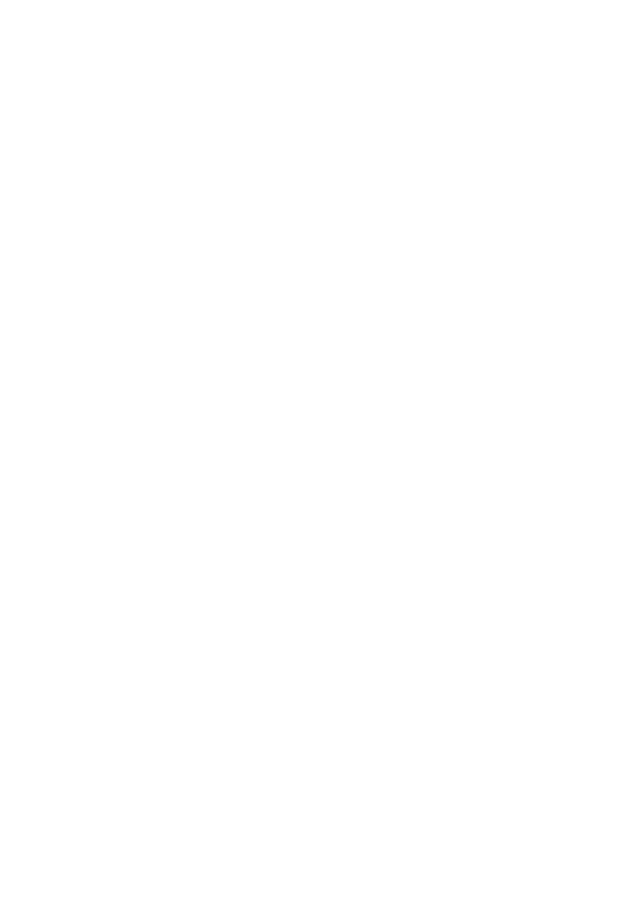
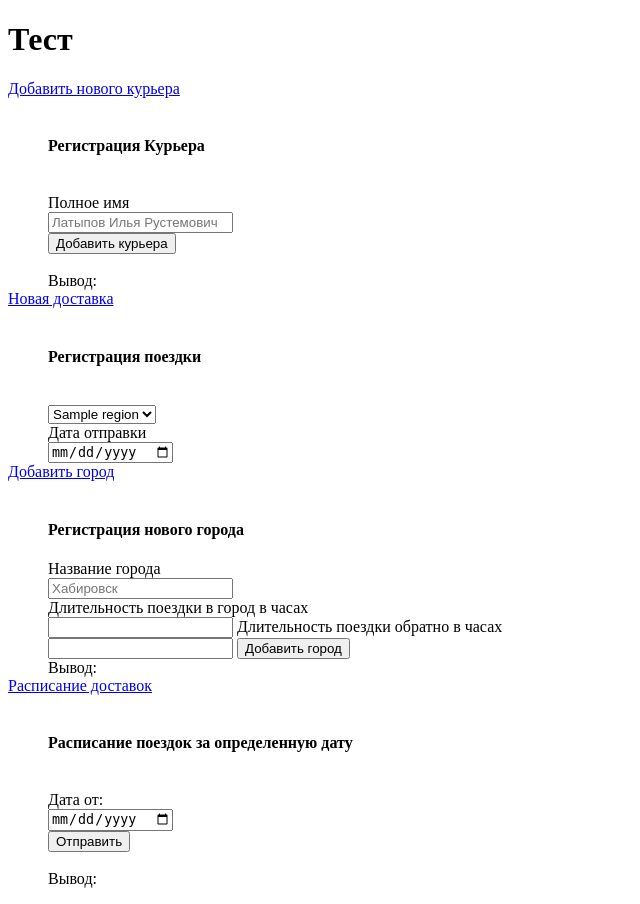
Before and after one commit to KapytCoin/test_intas, a PHP site: page / in a window 1280 px wide. Before the commit the part shown is empty. Shown: the whole page, without its empty margins (0-640 px from the left). Before the commit the page ends 800 px from the top, so only its background shows below. Run offline with PHP 8.4, Linux system fonts and the light colour scheme; tables that the repository leaves empty or names only in its code hold one stand-in row (values such as "Sample post"); some libraries are stand-ins or nearby versions.

Commit message:
feat: added method for getting names of all regions and HTML

```diff
--- a/src/Service/ConnectionService.php
+++ b/src/Service/ConnectionService.php
@@ -15,7 +15,7 @@ final class ConnectionService
     public function connect(): PDO
     {
         // В host= нужно указать hostname или container_id постгрес контейнера
-        $dsn = 'pgsql:host=ef99b15e3cde;port=5432;dbname=postgres';
+        $dsn = 'pgsql:host=c518a0295d45;port=5432;dbname=postgres';
         $user = 'postgres';
         $password = '123';
 
--- a/src/Service/CourierService.php
+++ b/src/Service/CourierService.php
@@ -194,4 +194,30 @@ class CourierService
 
         return $resArr;
     }
+
+    public function getCountRegion(): array
+    {
+        $sql = "SELECT title FROM regions;";
+
+        $stmt = $this->pdo->prepare($sql);
+        $stmt->execute();
+
+        while ($row = $stmt->fetch(PDO::FETCH_ASSOC)) {
+            $array[] = $row;
+        }
+        return $array;
+    }
+
+    public function getRegion(): array
+    {
+        $sql = "SELECT title FROM regions";
+
+        $stmt = $this->pdo->prepare($sql);
+        $stmt->execute();
+
+        while ($row = $stmt->fetch(PDO::FETCH_NUM)) {
+            $array[] = $row[0];
+        }
+        return $array;
+    }
 }
--- a/src/index.php
+++ b/src/index.php
@@ -1,4 +1,4 @@
-<!-- <?php
+<?php
 
 require('../src/Service/ConnectionService.php');
 require('../src/Service/CreateDatabaseService.php');
@@ -9,13 +9,125 @@ use PDOException;
 use App\Service\CreateDatabaseService;
 use App\Service\CourierService;
 
-try {
+// try {
     $pdo = ConnectionService::get()->connect();
-    $test = new CourierService($pdo);
+    $conService = new CourierService($pdo);
     $creatDb = new CreateDatabaseService($pdo);
 
+    $cityList = $conService->getRegion();
     // $creatDb->createTables();
     // $creatDb->loadFixtures();
-    } catch (PDOException $e) {
-        echo $e->getMessage();
-    }
+    // } catch (PDOException $e) {
+    //     echo $e->getMessage();
+    // }
+
+?>
+
+    <!DOCTYPE html>
+    <html lang="ru">
+    <head>
+        <title>Тестовой задание INTAS</title>
+        <link rel="stylesheet" type="text/css" href="public/css/style.css">
+        <link href="" rel="stylesheet">
+    </head>
+    <body>
+    <div class="">
+        <h1 class="">Тест</h1>
+        <div class="">
+            <dl>
+                <dt>
+                    <a href="#accordion1" aria-expanded="false" aria-controls="accordion1"
+                       class="">Добавить нового курьера</a>
+                </dt>
+                <dd class="" id="accordion2" aria-hidden="true">
+                    <div>
+                        <br><h4>Регистрация Курьера</h4>
+                        <form id='ajaxFormCourier' method="post" action=""><br>
+
+                            <label for="name">Полное имя</label><br>
+                            <input type="text" name="name" id="name" placeholder="Латыпов Илья Рустемович"/><br>
+
+                            <input type="button" id="courierButton" value="Добавить курьера">
+                        </form>
+                        <br>
+                        Вывод:
+                        <div id="resultInsertCourier"></div>
+                    </div>
+                </dd>
+
+                <dt>
+                    <a href="#accordion2" aria-expanded="false" aria-controls="accordion2"
+                       class="">Новая доставка</a>
+                </dt>
+                <dd class="" id="accordion3" aria-hidden="true">
+                    <div>
+                        <br><h4>Регистрация поездки</h4>
+                        <form id='newTrip' class="" method="post" action=""><br>
+                        <select name="city" id="city">
+                            <?php
+                            $countCity = count($cityList);
+                            for ($i = 0; $i < $countCity; $i++) {
+                                echo "<option>";
+                                echo $cityList[$i];
+                                echo "</option>";
+                            }
+                            ?>
+                        </select><br>
+                            <label for="departureTime">Дата отправки</label><br>
+                            <input type="date" name="departureTime" id="DepartureTime"><br>
+                        <div id="resultInsertSchedule"></div>
+                    </div>
+                </dd>
+
+                <dt>
+                    <a href="#accordion3" aria-expanded="false" aria-controls="accordion3"
+                       class="">Добавить город</a>
+                </dt>
+                <dd class="" id="accordion3=3" aria-hidden="true">
+
+
+                    <div>
+                        <br><h4>Регистрация нового города</h4>
+                        <form id='ajaxFormRegion' method="post" action="" class="">
+
+                            <label for="newRegion">Название города</label><br>
+                            <input type="text" name="newRegion" id="newRegion" placeholder="Хабировск"/><br>
+                            <label for="travelTime">Длительность поездки в город в часах</label><br>
+                            <input type="int" name="travelTime" id="travelTime" min="1">
+                            <label for="travelTimeBack">Длительность поездки обратно в часах</label><br>
+                            <input type="int" name="travelTimeBack" id="travelTimeBack" min="1">
+                            <input type="button" id="regionButton" value="Добавить город">
+
+                        </form>
+                        <br>
+                        Вывод:
+                        <div id="resultInsertRegion"></div>
+                    </div>
+
+                </dd>
+
+                <dt>
+                    <a href="#accordion4" aria-expanded="false" aria-controls="accordion4"
+                       class="">
+                        Расписание доставок
+                    </a>
+                </dt>
+                <dd class="" id="accordion4" aria-hidden="true">
+                    <div>
+                        <br><h4>Расписание поездок за определенную дату</h4>
+                        <form id='ajaxFormSelect' class="" method="post" action=""><br>
+                            <label for="date">Дата от:</label><br>
+                            <input type="date" name="date" id="date" placeholder="Дата"/><br>
+                            <input type="button" name='selectDate' id="selectDate" value="Отправить">
+                        </form>
+                        <br>
+                        Вывод:
+                        <div id="resultScheduleByDate"></div>
+                    </div>
+                </dd>
+            </dl>
+
+        </div>
+
+    </body>
+    </html>
```
Also changed, not shown: src/public/css/style.css (added), 2 other files.
